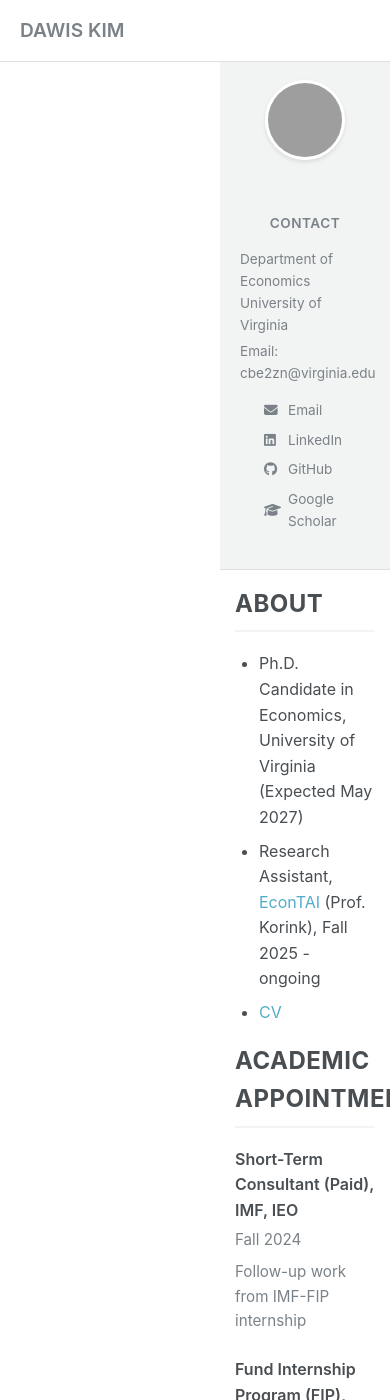
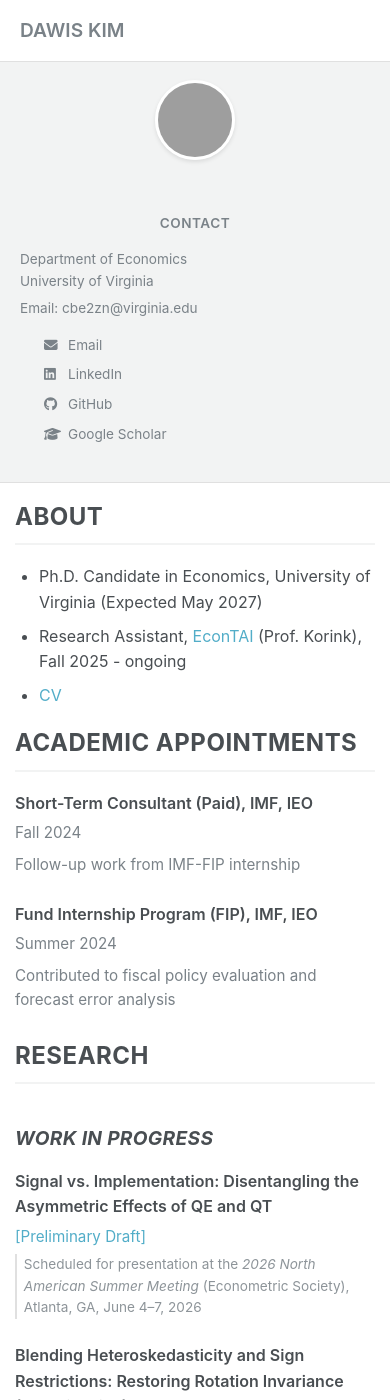
Before and after one commit to davidkim5707/website, a Jekyll site: the page built from index.md, in a window 390 px wide and 1400 px high. Built offline with Jekyll 4.4.1, drawn with Linux system fonts in a browser that asks for light colours; grey boxes are pictures that could not be loaded.

Commit message:
Fix mobile layout broken by missing margin-left reset on page-wrapper
Co-Authored-By: Claude Sonnet 4.6 <noreply@anthropic.com>

```diff
--- a/assets/css/style.css
+++ b/assets/css/style.css
@@ -341,11 +341,12 @@ hr {
 /* Mobile */
 @media (max-width: 768px) {
     .masthead-inner {
-        margin-left: 0; /* Remove margin on mobile */
+        margin-left: 0;
     }
 
     .page-wrapper {
         flex-direction: column;
+        margin-left: 0;
     }
 
     .sidebar {
```
